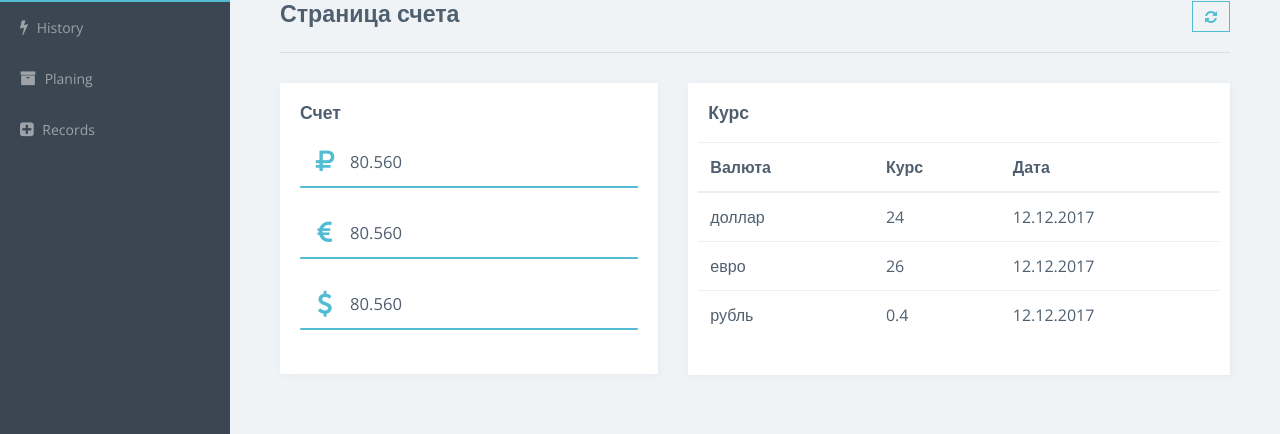
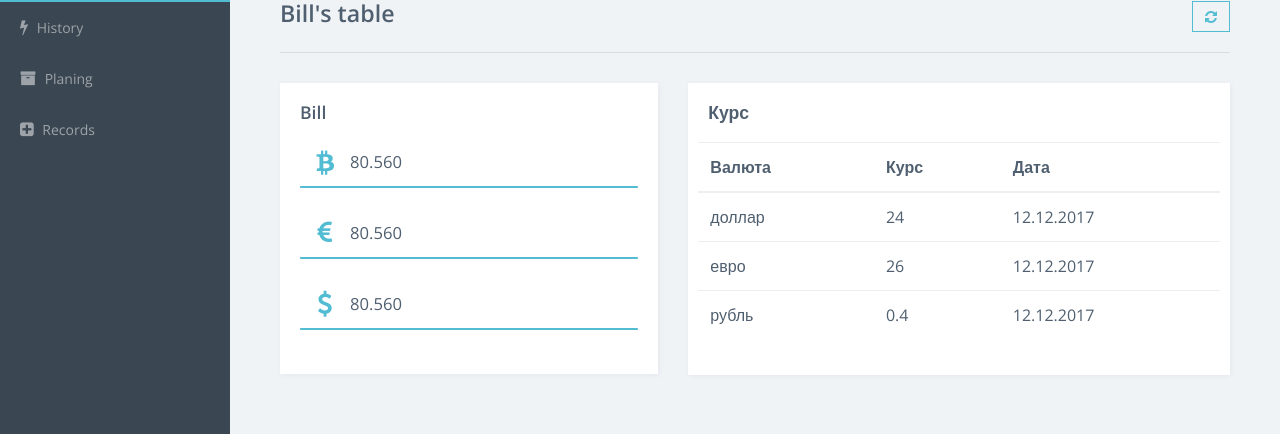
Before and after one commit to SkifUA/home-booker, an Angular app: page /system/bill in a window 1280 px wide. Shown: the part 119-553 px from the top of the page. Built offline with nearby package versions, Linux system fonts and the light colour scheme; no server answers; data requests are answered from the project's data file; sample sign-in values are in the browser's storage.

Commit message:
Added BillServices for get bill^s data

```diff
--- /dev/null
+++ b/src/app/system/bill-page/bill-card/bill-card.component.html
@@ -0,0 +1,44 @@
+<div class="col col-xs-12 col-sm-12 col-md-6 col-xl-5 stats-col">
+  <div class="card stats" style="height: 291px;">
+    <div class="card-block">
+      <div class="title-block">
+        <h4 class="title">Bill</h4>
+      </div>
+      <div class="row row-sm stats-container">
+        <div class="col-xs-12 stat-col">
+          <div class="stat-icon"> <i class="fa fa-btc"></i> </div>
+          <div class="stat">
+            <div class="value">80.560</div>
+          </div>
+          <progress class="progress stat-progress" value="100" max="100">
+            <div class="progress">
+              <span class="progress-bar" style="width: 100%;"></span>
+            </div>
+          </progress>
+        </div>
+        <div class="col-xs-12 stat-col">
+          <div class="stat-icon"> <i class="fa fa-euro"></i> </div>
+          <div class="stat">
+            <div class="value">80.560</div>
+          </div>
+          <progress class="progress stat-progress" value="100" max="100">
+            <div class="progress">
+              <span class="progress-bar" style="width: 100%;"></span>
+            </div>
+          </progress>
+        </div>
+        <div class="col-xs-12 stat-col">
+          <div class="stat-icon"> <i class="fa fa-dollar"></i> </div>
+          <div class="stat">
+            <div class="value">80.560</div>
+          </div>
+          <progress class="progress stat-progress" value="100" max="100">
+            <div class="progress">
+              <span class="progress-bar" style="width: 100%;"></span>
+            </div>
+          </progress>
+        </div>
+      </div>
+    </div>
+  </div>
+</div>
--- /dev/null
+++ b/src/app/system/bill-page/bill-card/bill-card.component.ts
@@ -0,0 +1,15 @@
+import { Component, OnInit } from '@angular/core';
+
+@Component({
+  selector: 'hb-bill-card',
+  templateUrl: './bill-card.component.html',
+  styleUrls: ['./bill-card.component.scss']
+})
+export class BillCardComponent implements OnInit {
+
+  constructor() { }
+
+  ngOnInit() {
+  }
+
+}
--- a/src/app/system/bill-page/bill-page.component.html
+++ b/src/app/system/bill-page/bill-page.component.html
@@ -1,6 +1,6 @@
 <div class="title-block">
   <h3 class="title pull-left">
-    Страница счета <span class="sparkline bar"></span>
+    Bill's table <span class="sparkline bar"></span>
   </h3>
   <div class="pull-right">
     <button class="btn-sm btn btn-primary-outline">
@@ -10,86 +10,7 @@
 </div>
 <section class="section">
   <div class="row">
-    <div class="col col-xs-12 col-sm-12 col-md-6 col-xl-5 stats-col">
-      <div class="card stats" style="height: 291px;">
-        <div class="card-block">
-          <div class="title-block">
-            <h4 class="title">Счет</h4>
-          </div>
-          <div class="row row-sm stats-container">
-            <div class="col-xs-12 stat-col">
-              <div class="stat-icon"> <i class="fa fa-rub"></i> </div>
-              <div class="stat">
-                <div class="value">80.560</div>
-              </div>
-              <progress class="progress stat-progress" value="100" max="100">
-                <div class="progress">
-                  <span class="progress-bar" style="width: 100%;"></span>
-                </div>
-              </progress>
-            </div>
-            <div class="col-xs-12 stat-col">
-              <div class="stat-icon"> <i class="fa fa-euro"></i> </div>
-              <div class="stat">
-                <div class="value">80.560</div>
-              </div>
-              <progress class="progress stat-progress" value="100" max="100">
-                <div class="progress">
-                  <span class="progress-bar" style="width: 100%;"></span>
-                </div>
-              </progress>
-            </div>
-            <div class="col-xs-12 stat-col">
-              <div class="stat-icon"> <i class="fa fa-dollar"></i> </div>
-              <div class="stat">
-                <div class="value">80.560</div>
-              </div>
-              <progress class="progress stat-progress" value="100" max="100">
-                <div class="progress">
-                  <span class="progress-bar" style="width: 100%;"></span>
-                </div>
-              </progress>
-            </div>
-          </div>
-        </div>
-      </div>
-    </div>
-    <div class="col col-xs-12 col-sm-12 col-md-6 col-xl-7 history-col">
-      <div class="card">
-        <div class="card-block">
-          <div class="title-block">
-            <h4 class="title">Курс</h4>
-          </div>
-          <div class="row row-sm stats-container">
-            <table class="table table-hover">
-              <thead>
-              <tr>
-                <th>Валюта</th>
-                <th>Курс</th>
-                <th>Дата</th>
-              </tr>
-              </thead>
-              <tbody>
-              <tr>
-                <td>доллар</td>
-                <td>24</td>
-                <td>12.12.2017</td>
-              </tr>
-              <tr>
-                <td>евро</td>
-                <td>26</td>
-                <td>12.12.2017</td>
-              </tr>
-              <tr>
-                <td>рубль</td>
-                <td>0.4</td>
-                <td>12.12.2017</td>
-              </tr>
-              </tbody>
-            </table>
-          </div>
-        </div>
-      </div>
-    </div>
+   <hb-bill-card></hb-bill-card>
+   <hb-currency-card></hb-currency-card>
   </div>
 </section>
--- a/src/app/system/bill-page/bill-page.component.ts
+++ b/src/app/system/bill-page/bill-page.component.ts
@@ -1,15 +1,34 @@
-import { Component, OnInit } from '@angular/core';
+import { Component, OnDestroy, OnInit } from '@angular/core';
+import { Observable } from 'rxjs/Observable';
+import { Subscription } from 'rxjs/Subscription';
+
+import { BillService } from '../shared/services/bill.service';
+import { Bill } from '../shared/models/bill.model';
+
+
 
 @Component({
   selector: 'hb-bill-page',
   templateUrl: './bill-page.component.html',
   styleUrls: ['./bill-page.component.scss']
 })
-export class BillPageComponent implements OnInit {
+export class BillPageComponent implements OnInit, OnDestroy {
 
-  constructor() { }
+  subscription: Subscription;
+
+  constructor(private billService: BillService) { }
 
   ngOnInit() {
+    this.subscription = Observable.combineLatest(
+      this.billService.getBill(),
+      this.billService.getCurrency()
+    ).subscribe((data: [Bill, any]) => {
+      console.log(data);
+    }) ;
+  }
+
+  ngOnDestroy() {
+    this.subscription.unsubscribe();
   }
 
 }
--- /dev/null
+++ b/src/app/system/bill-page/currency-card/currency-card.component.html
@@ -0,0 +1,37 @@
+<div class="col col-xs-12 col-sm-12 col-md-6 col-xl-7 history-col">
+  <div class="card">
+    <div class="card-block">
+      <div class="title-block">
+        <h4 class="title">Курс</h4>
+      </div>
+      <div class="row row-sm stats-container">
+        <table class="table table-hover">
+          <thead>
+          <tr>
+            <th>Валюта</th>
+            <th>Курс</th>
+            <th>Дата</th>
+          </tr>
+          </thead>
+          <tbody>
+          <tr>
+            <td>доллар</td>
+            <td>24</td>
+            <td>12.12.2017</td>
+          </tr>
+          <tr>
+            <td>евро</td>
+            <td>26</td>
+            <td>12.12.2017</td>
+          </tr>
+          <tr>
+            <td>рубль</td>
+            <td>0.4</td>
+            <td>12.12.2017</td>
+          </tr>
+          </tbody>
+        </table>
+      </div>
+    </div>
+  </div>
+</div>
--- /dev/null
+++ b/src/app/system/bill-page/currency-card/currency-card.component.ts
@@ -0,0 +1,15 @@
+import { Component, OnInit } from '@angular/core';
+
+@Component({
+  selector: 'hb-currency-card',
+  templateUrl: './currency-card.component.html',
+  styleUrls: ['./currency-card.component.scss']
+})
+export class CurrencyCardComponent implements OnInit {
+
+  constructor() { }
+
+  ngOnInit() {
+  }
+
+}
--- /dev/null
+++ b/src/app/system/shared/models/bill.model.ts
@@ -0,0 +1,6 @@
+export class Bill {
+  constructor(
+    public value: number,
+    public currency: string
+  ) {}
+}
--- /dev/null
+++ b/src/app/system/shared/services/bill.service.ts
@@ -0,0 +1,23 @@
+import { Injectable } from '@angular/core';
+import { Http, Response } from '@angular/http';
+import { Observable } from 'rxjs/Observable';
+
+import { Bill } from '../models/bill.model';
+
+@Injectable()
+
+export class BillService {
+  constructor( private http: Http) {}
+
+  getBill(): Observable<Bill> {
+    return this.http.get('http://localhost:3000/bill')
+      .map((response: Response) => response.json());
+  }
+
+  getCurrency(base: string = 'EUR'): Observable<any> {
+    return this.http.get(`http://api.fixer.io/latest?base=${base}`)
+      .map((response: Response) => response.json());
+
+  }
+
+}
```
Also changed, not shown: src/app/system/system.module.ts (+9 -2 lines), src/app/system/bill-page/bill-card/bill-card.component.scss (added), src/app/system/bill-page/currency-card/currency-card.component.scss (added).
